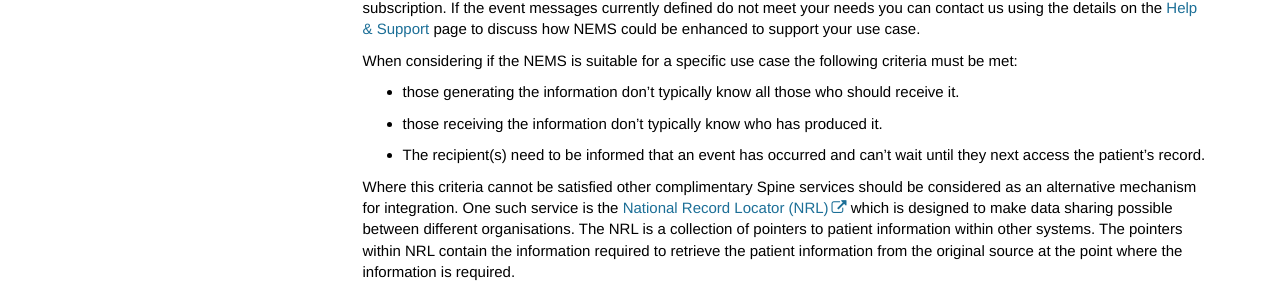
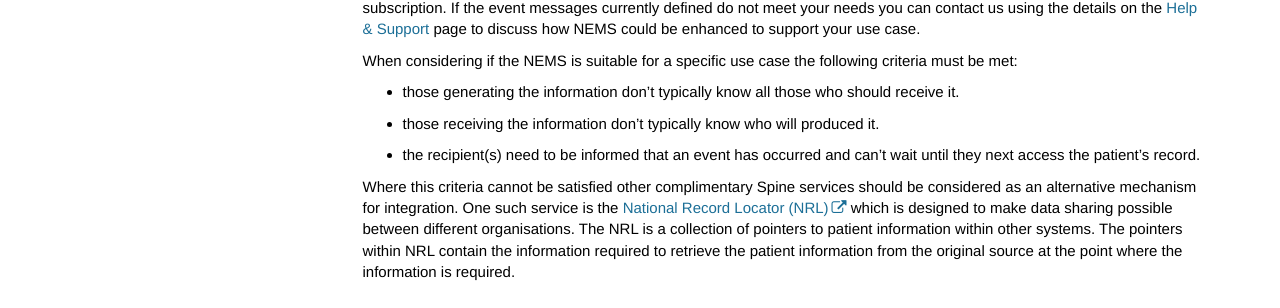
Before and after one commit to nhsconnect/Events-Management, a Jekyll site: the page built from index.md, in a window 1280 px wide and 900 px high, scrolled down 812 px. Shown: the part 243-551 px from the top of the window. Built offline with Jekyll 4.4.1, drawn with Linux system fonts in a browser that asks for light colours; nearby versions of some CDN libraries; comment, search, counter and statistics services are not loaded.

Commit message:
Improved wording

```diff
--- a/index.md
+++ b/index.md
@@ -35,7 +35,7 @@ The [Supported Event Messages](overview_supported_events.html) page list the eve
 When considering if the NEMS is suitable for a specific use case the following criteria must be met:
 
 - those generating the information don't typically know all those who should receive it.
-- those receiving the information don't typically know who has produced it.
-- The recipient(s) need to be informed that an event has occurred and can't wait until they next access the patient's record.
+- those receiving the information don't typically know who will produced it.
+- the recipient(s) need to be informed that an event has occurred and can't wait until they next access the patient's record.
 
 Where this criteria cannot be satisfied other complimentary Spine services should be considered as an alternative mechanism for integration. One such service is the [National Record Locator (NRL)](https://developer.nhs.uk/apis/nrls/index.html) which is designed to make data sharing possible between different organisations. The NRL is a collection of pointers to patient information within other systems. The pointers within NRL contain the information required to retrieve the patient information from the original source at the point where the information is required.
```
Also changed, not shown: pages/overview/overview_guide_versioning.md (+0 -4 lines).
